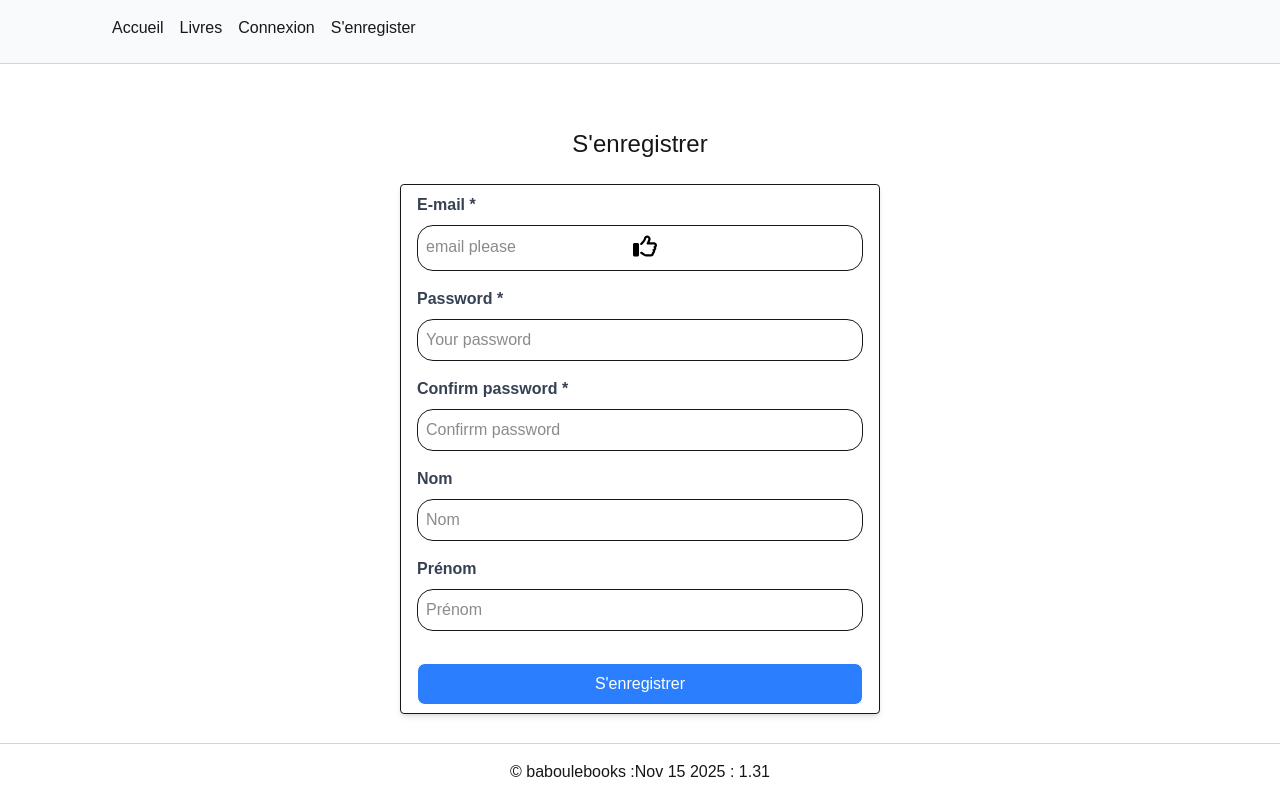
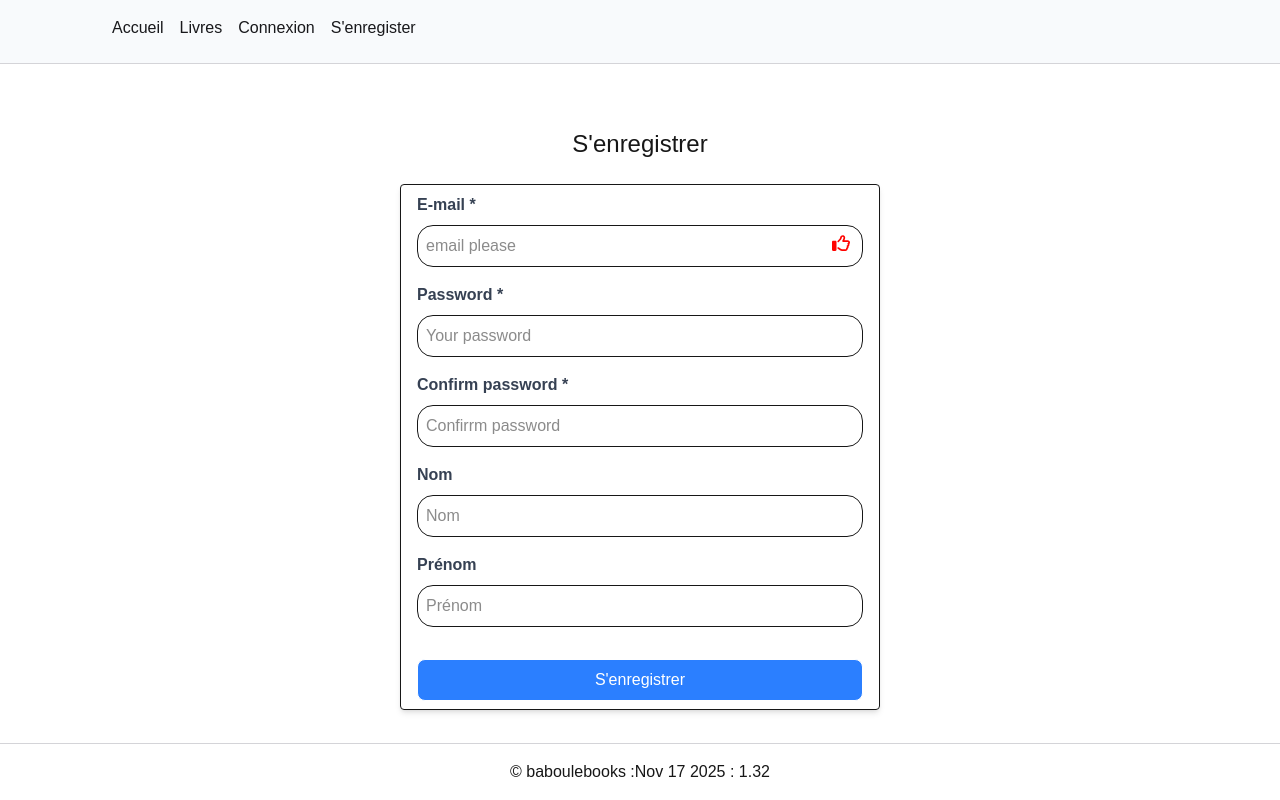
Before and after one commit to yves40/baboulebooksweb, a Next.js app in the folder babweb/: page /register in a window 1280 px wide. Built offline with nearby package versions, Linux system fonts and the light colour scheme; no server answers.

Commit message:
WIP on email input component

```diff
--- a/babweb/src/app/context/appContext.jsx
+++ b/babweb/src/app/context/appContext.jsx
@@ -11,7 +11,7 @@ export const AppContext =createContext();
 
 export function AppProvider({children}) {
 
-  const version = 'baboulebooks :Nov 15 2025 : 1.31';
+  const version = 'baboulebooks :Nov 17 2025 : 1.32';
   const [ errors404, setErrors404 ] = useState(0);
   const [ errors, setErrors ] = useState(0);
 
--- a/babweb/src/app/globals.css
+++ b/babweb/src/app/globals.css
@@ -65,5 +65,23 @@ body {
 }
 /* Register page */
 .form__input {
-  @apply w-full mb-4 p-2 focus:outline-slate-400 border rounded-2xl;
+  display: flex;
+  justify-content: space-between;
+  @apply w-full mb-4 p-2 focus:outline-slate-400
+        border rounded-2xl;
 }
+.svgsmall-green {
+  width: 18px;
+  height: 18px;
+  filter: brightness(0) saturate(100%) invert(75%) sepia(54%) saturate(7355%) hue-rotate(85deg) brightness(124%) contrast(119%);
+}
+.svgsmall-red {
+  width: 18px;
+  height: 18px;
+  filter: invert(19%) sepia(96%) saturate(6102%) hue-rotate(357deg) brightness(98%) contrast(117%); }
+
+.svgsmall-blue {
+  width: 18px;
+  height: 18px;
+  filter: brightness(0) saturate(100%) invert(18%) sepia(93%) saturate(2790%) hue-rotate(236deg) brightness(86%) contrast(176%);
+}
--- a/babweb/src/components/InputEmail.jsx
+++ b/babweb/src/components/InputEmail.jsx
@@ -5,6 +5,7 @@ export default function InputEmail({componentname, componentid, parentHandler})
 
     const delayedInput = useRef(null);
     const module = "InputEmail";
+    const controlicon = useRef('controlicon');
     const TIMEOUT = 500;
 
     function checkEmail(email) {
@@ -20,9 +21,11 @@ export default function InputEmail({componentname, componentid, parentHandler})
         delayedInput.current = setTimeout(() => {
             try {
                 checkEmail(e.target.value);
+                controlicon.current.className = "svgsmall-green";
                 parentHandler(e.target.value);
             }
             catch(error){
+                controlicon.current.className = "svgsmall-red";
                 console.log (`*** ${module} ${error.message}`);
             }
         }, TIMEOUT);
@@ -31,14 +34,14 @@ export default function InputEmail({componentname, componentid, parentHandler})
     return (
         <>
             <label className='form__label' htmlFor="email">E-mail *</label>
-            <div display="inline-block" className='form__input'>
+            <div className='form__input'>
                 <input onChange={checkInput}
                     type="text"
                     name={componentname}
                     id={componentid} placeholder='email please'
                 />
-                <img src="/svg/thumbs-up-regular.svg" alt="info email status"
-                    className="inline w-6 h-6 mr-1 mb-1"/>
+                <img ref={controlicon} src="/svg/thumbs-up-regular.svg" alt="info email status"
+                    className="svgsmall-red inline w-6 h-6 mr-1 mb-1"/>
             </div>
         </>
     )
```
